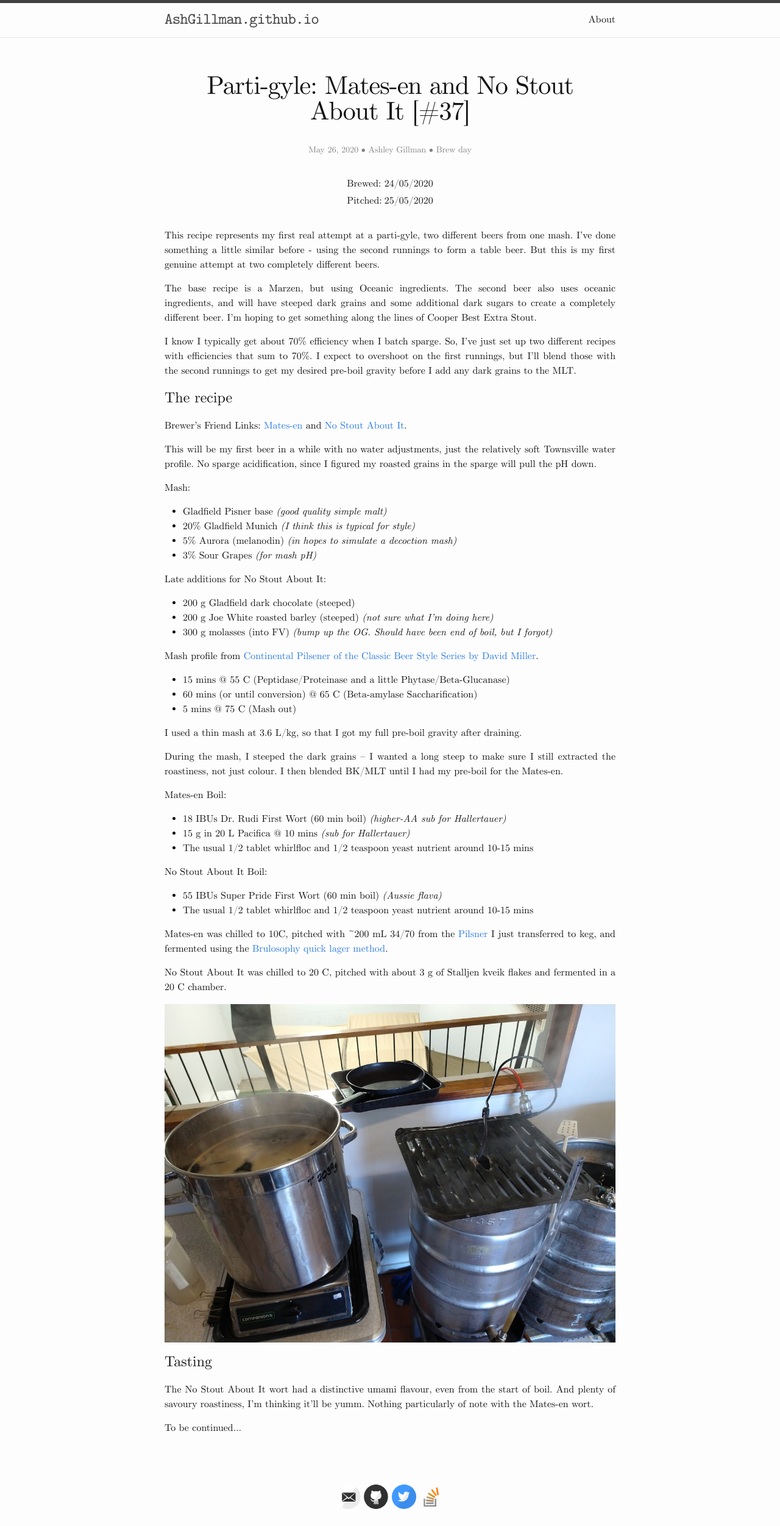
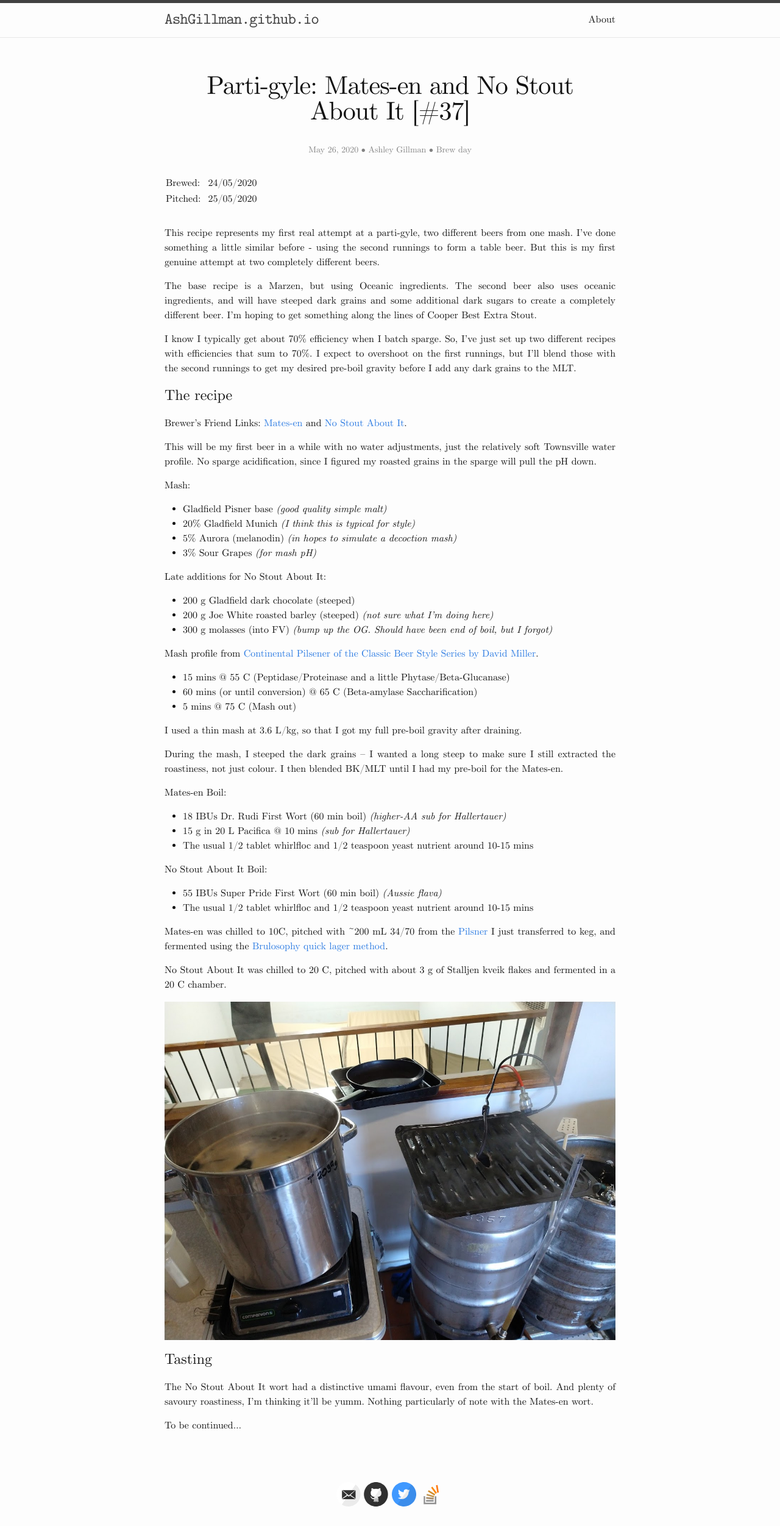
Before and after one commit to ashgillman/ashgillman.github.io, a Jekyll site: the page built from _posts/2020-05-26-brew-37.md, in a window 1280 px wide. Shown: the whole page at 61% size. Built offline with Jekyll 4.4.1, drawn with Linux system fonts in a browser that asks for light colours; comment, search, counter and statistics services are not loaded.

```diff
--- a/_sass/_layout.scss
+++ b/_sass/_layout.scss
@@ -46,8 +46,7 @@
         top: 9px;
         right: 30px;
         background-color: $background-color;
-        border: 1px solid $grey-color-light;
-        border-radius: 5px;
+        border: 1px solid $grey-color-light; border-radius: 5px;
         text-align: right;
 
         .menu-icon {
@@ -189,6 +188,12 @@ footer {
 .post-link {
     display: block;
     font-size: 24px;
+    margin-bottom: 0px;
+}
+
+.post-tags {
+    font-size: $small-font-size;
+    color: $grey-color;
 }
 
 
--- a/css/main.scss
+++ b/css/main.scss
@@ -156,6 +156,19 @@ pre, code, .site-title {
             display: inline-block;
         }
     }
+
+    .invisi-table {
+        margin-left: 0px;
+        td {
+            padding: 0px 5px;
+        }
+        td:first-child {
+            padding-left: 0px;
+        }
+        td:last-child {
+            padding-right: 0px;
+        }
+    }
 }
 
 
```
Also changed, not shown: index.html (+5 -3 lines).
